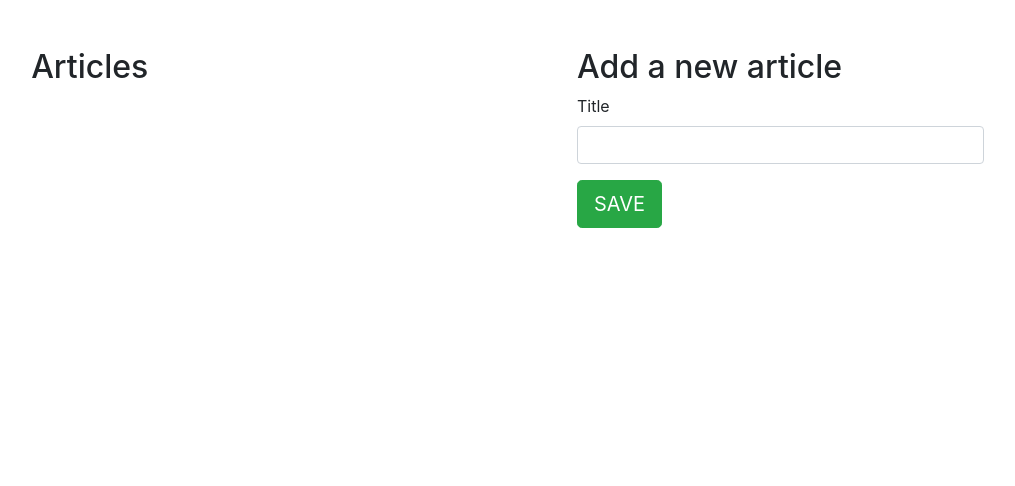
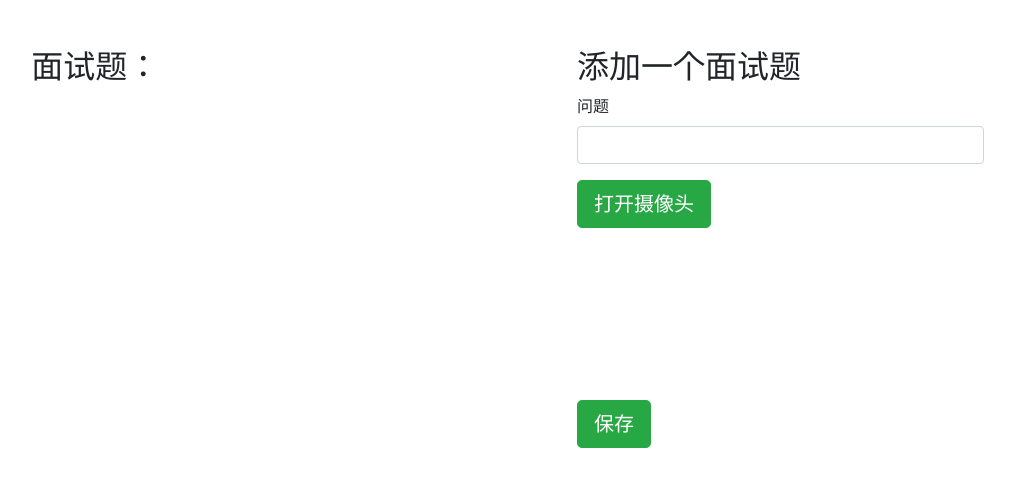
Before and after one commit to JeffTrain/virtual-interview, a React app in the folder frontend/: page / in a window 1280 px wide. Shown: the top 486 px of the page, without its empty margins (78-1093 px from the left). Built offline with nearby package versions, Linux system fonts and the light colour scheme.

Commit message:
打开摄像头。

```diff
--- a/frontend/package.json
+++ b/frontend/package.json
@@ -4,6 +4,7 @@
   "description": "",
   "main": "index.js",
   "dependencies": {
+    "babel-runtime": "^6.26.0",
     "react": "^16.4.0",
     "react-dom": "^16.4.0",
     "redux-devtools": "^3.4.1",
@@ -14,8 +15,10 @@
     "babel-core": "^6.26.3",
     "babel-loader": "^7.1.4",
     "babel-plugin-transform-object-rest-spread": "^6.26.0",
+    "babel-plugin-transform-runtime": "^6.23.0",
     "babel-preset-env": "^1.7.0",
     "babel-preset-react": "^6.24.1",
+    "babel-regenerator-runtime": "^6.5.0",
     "bootstrap": "^4.1.1",
     "css-loader": "^0.28.11",
     "react-redux": "^5.0.7",
--- a/frontend/public/index.html
+++ b/frontend/public/index.html
@@ -3,7 +3,7 @@
 <head>
     <meta charset="UTF-8"/>
     <meta name="viewport" content="width=device-width, initial-scale=1, shrink-to-fit=no">
-    <title>React Starter</title>
+    <title>虚拟视频面试</title>
 </head>
 <body>
 <div id="root"></div>
--- a/frontend/src/js/actions/index.js
+++ b/frontend/src/js/actions/index.js
@@ -1,6 +1,6 @@
-import {ADD_ARTICLE} from "../constants/action-types";
+import {ADD_VIDEO} from "../constants/action-types";
 
-export const addArticle = article => ({
-    type: ADD_ARTICLE,
-    payload: article
+export const addVideo = video => ({
+    type: ADD_VIDEO,
+    payload: video
 });
--- a/frontend/src/js/components/App.js
+++ b/frontend/src/js/components/App.js
@@ -5,11 +5,11 @@ import Form from './Form';
 const App = () => (
     <div className="row mt-5">
         <div className="col-md-4 offset-md-1">
-            <h2>Articles</h2>
+            <h2>面试题：</h2>
             <List/>
         </div>
         <div className="col-md-4 offset-md-1">
-            <h2>Add a new article</h2>
+            <h2>添加一个面试题</h2>
             <Form/>
         </div>
     </div>
--- a/frontend/src/js/components/Form.js
+++ b/frontend/src/js/components/Form.js
@@ -1,13 +1,17 @@
 import React, {Component} from 'react';
 import uuidv1 from 'uuid';
-import {addArticle} from "../actions/index";
+import {addVideo} from "../actions/index";
 import {connect} from "react-redux";
 
 const mapDispatchToProps = dispatch => {
     return {
-        addArticle: article => dispatch(addArticle(article))
+        addVideo: video => dispatch(addVideo(video))
     };
 };
+
+const hasGetUserMedia = () => {
+    return !!(navigator.mediaDevices && navigator.mediaDevices.getUserMedia);
+}
 
 class ConnectedForm extends Component {
     constructor() {
@@ -19,6 +23,7 @@ class ConnectedForm extends Component {
 
         this.handleChange = this.handleChange.bind(this);
         this.handleSubmit = this.handleSubmit.bind(this);
+        this.openWebCam = this.openWebCam.bind(this);
     }
 
     handleChange(event) {
@@ -31,7 +36,7 @@ class ConnectedForm extends Component {
         event.preventDefault();
         const {title} = this.state;
         const id = uuidv1();
-        this.props.addArticle({title, id});
+        this.props.addVideo({title, id});
         this.setState({title: ""});
     }
 
@@ -40,12 +45,38 @@ class ConnectedForm extends Component {
         return (
             <form onSubmit={this.handleSubmit}>
                 <div className="form-group">
-                    <label htmlFor="title">Title</label>
+                    <label htmlFor="title">问题</label>
                     <input type="text" className="form-control" id="title" value={title} onChange={this.handleChange}/>
                 </div>
-                <button type="submit" className="btn btn-success btn-lg">SAVE</button>
+                <p>
+                    <button type="button" className="btn btn-success btn-lg" onClick={this.openWebCam}>打开摄像头</button>
+                    <video autoPlay></video>
+                </p>
+                <p>
+                    <button type="submit" className="btn btn-success btn-lg">保存</button>
+                </p>
             </form>
         )
+    }
+
+    async openWebCam() {
+        if (!hasGetUserMedia()) {
+            alert('你的浏览器不支持这个功能！');
+            return;
+        }
+
+        const video = document.querySelector('video');
+
+        try {
+            let stream = await navigator.mediaDevices.getUserMedia({
+                video: true,
+                audio: true
+            });
+
+            video.srcObject = stream;
+        } catch (ex) {
+            console.error(ex);
+        }
     }
 }
 
--- a/frontend/src/js/components/List.js
+++ b/frontend/src/js/components/List.js
@@ -3,13 +3,13 @@ import {connect} from "react-redux";
 
 const mapStateToProps = state => {
     return {
-        articles: state.articles
+        videos: state.videos
     };
 };
 
-const ConnectedList = ({articles}) => (
+const ConnectedList = ({videos}) => (
     <ul className="list-group list-group-flush">
-        {articles.map(el => (
+        {videos.map(el => (
             <li className="list-group-item" key={el.id}>
                 {el.title}
             </li>
--- a/frontend/src/js/constants/action-types.js
+++ b/frontend/src/js/constants/action-types.js
@@ -1 +1 @@
-export const ADD_ARTICLE = "ADD_ARTICLE";
+export const ADD_VIDEO = "ADD_VIDEO";
--- a/frontend/src/js/reducers/index.js
+++ b/frontend/src/js/reducers/index.js
@@ -1,13 +1,13 @@
-import {ADD_ARTICLE} from "../constants/action-types";
+import {ADD_VIDEO} from "../constants/action-types";
 
 const initialState = {
-    articles: []
+    videos: []
 };
 
 const rootReducer = (state = initialState, action) => {
     switch (action.type) {
-        case ADD_ARTICLE:
-            return {...state, articles: [...state.articles, action.payload]};
+        case ADD_VIDEO:
+            return {...state, videos: [...state.videos, action.payload]};
         default:
             return state;
     }
--- a/frontend/webpack.config.js
+++ b/frontend/webpack.config.js
@@ -3,7 +3,7 @@ const webpack = require("webpack");
 const bundlePath = path.resolve(__dirname, "dist/");
 
 module.exports = {
-    entry: "./src/index.js",
+    entry: ['babel-regenerator-runtime', "./src/index.js"],
     module: {
         rules: [
             {
```
Also changed, not shown: 1 other file (tests, documents, lock files or other folders).
